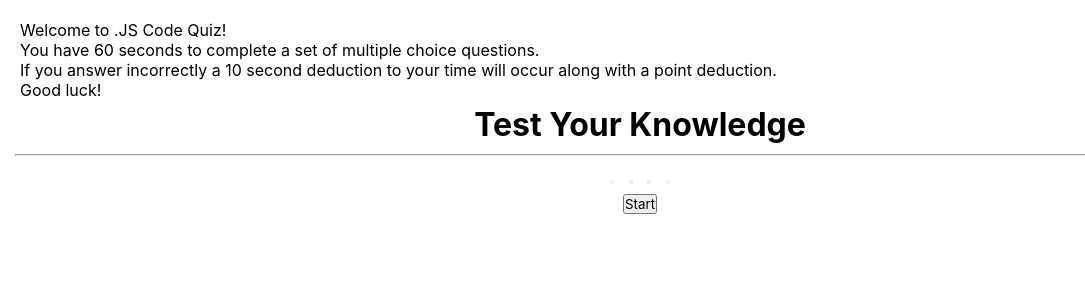
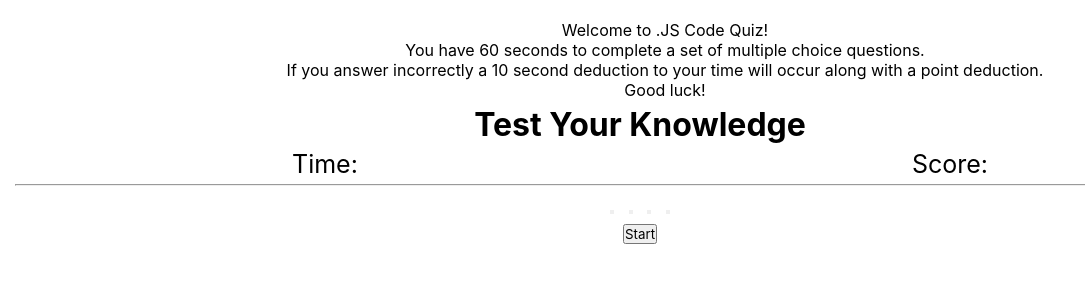
Before and after one commit to AndyAn7/.JS-Quiz, a plain HTML site: page index.html in a window 1280 px wide. Shown: the whole page, without its empty margins (0-1085 px from the left). Drawn offline with Linux system fonts and the light colour scheme.

Commit message:
repositioned article element and added text to timer and score positions

```diff
--- a/css/style.css
+++ b/css/style.css
@@ -10,6 +10,11 @@ body {
     padding: 5px;
 }
 
+/* Article position */
+article {
+    text-align: center;
+    margin-left: 50px;
+}
 /* Header alignment */
 header {
     text-align: center;
--- a/index.html
+++ b/index.html
@@ -13,13 +13,13 @@
 
     <main class="game">
 
-        <container class="welcome">
+        <article class="welcome">
             <p>Welcome to .JS Code Quiz!<br>
                 You have 60 seconds to complete a set of multiple choice questions.<br>
                 If you answer incorrectly a 10 second deduction to your time will occur along with a point deduction.<br>
                 Good luck!
             </p>
-        </container>
+        </article>
 
         <!-- Header -->
         <header>
@@ -28,8 +28,8 @@
 
         <!-- Timer and Score -->
         <section class="timescore">
-            <p class="timer"></p>
-            <p class="score" id="score"></p>
+            <p class="timer">Time:</p>
+            <p class="score" id="score">Score:</p>
         </section>
 
         <hr>
@@ -55,12 +55,13 @@
             <button id="end" class="hide">End</button>
         </section>
 
-        <section class="hiScore hide">High Score</section>
+        <section class="hiScore hide"><b>High Score</b></section>
         <!-- <section class ="pName"></section> -->
 
         <!-- High score -->
-        <section class="userHiScore hide">Write your name:<input class="user"></input>
+        <section class="userHiScore hide">Name:<input class="user"></input>
         <button class="sub">Submit</button>
+
     </main>
 
         <!-- Script files -->
--- a/js/quiz.js
+++ b/js/quiz.js
@@ -85,6 +85,7 @@ function endGame(){
     startBtn.innerText = 'Restart'
     pHighScore.classList.remove('hide')
     textHiScore.classList.remove('hide')
+    trivia.classList.add('hide')
 }
 
 // Start button
@@ -97,7 +98,6 @@ startBtn.addEventListener('click',() => {
     endBtn.classList.remove('hide')
     startBtn.classList.add('hide')
     container.classList.add('hide')
-
     pHighScore.classList.add('hide')
     textHiScore.classList.add('hide')
 
@@ -121,8 +121,6 @@ button4.addEventListener('click', () => {
     checkSol(3);
 });
 
-subBtn.addEventListener('click', saveScore);
-
 var hiScore = JSON.parse(localStorage.getItem('hiScore')) || [];
 
 function endQuiz() {
```
